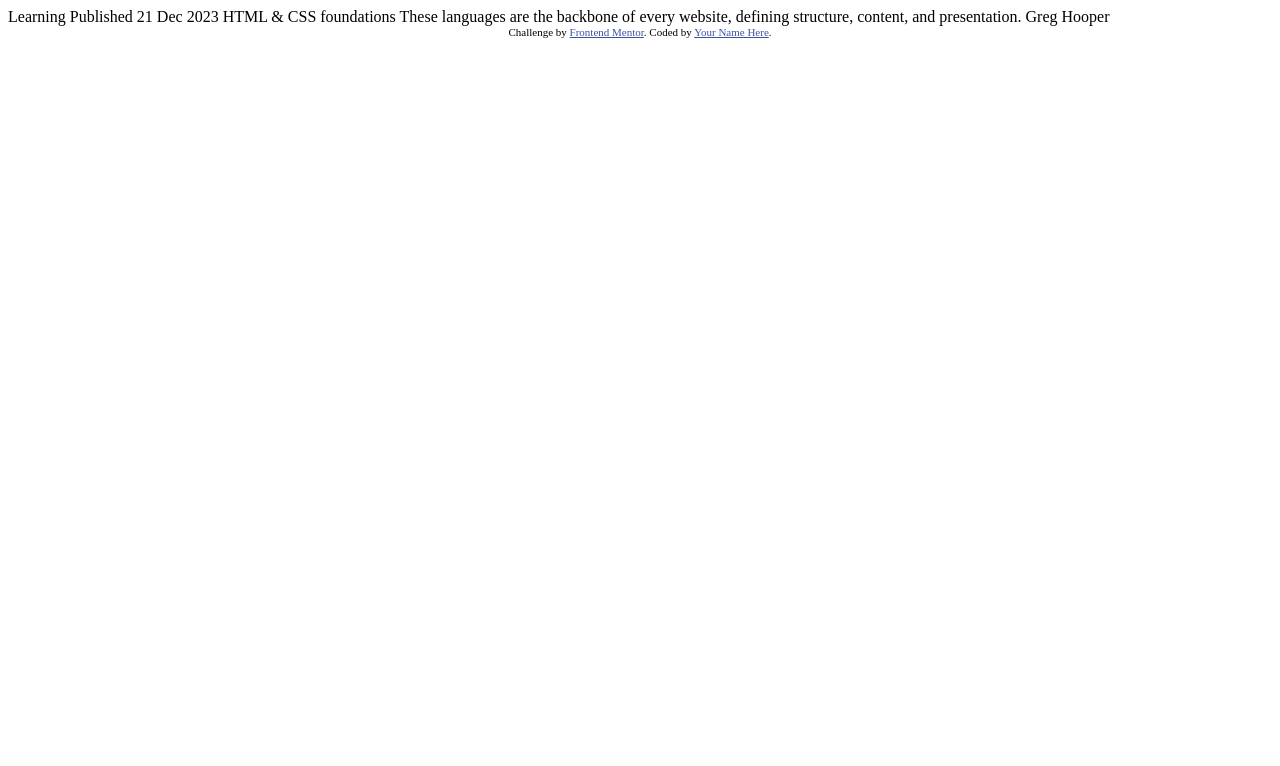
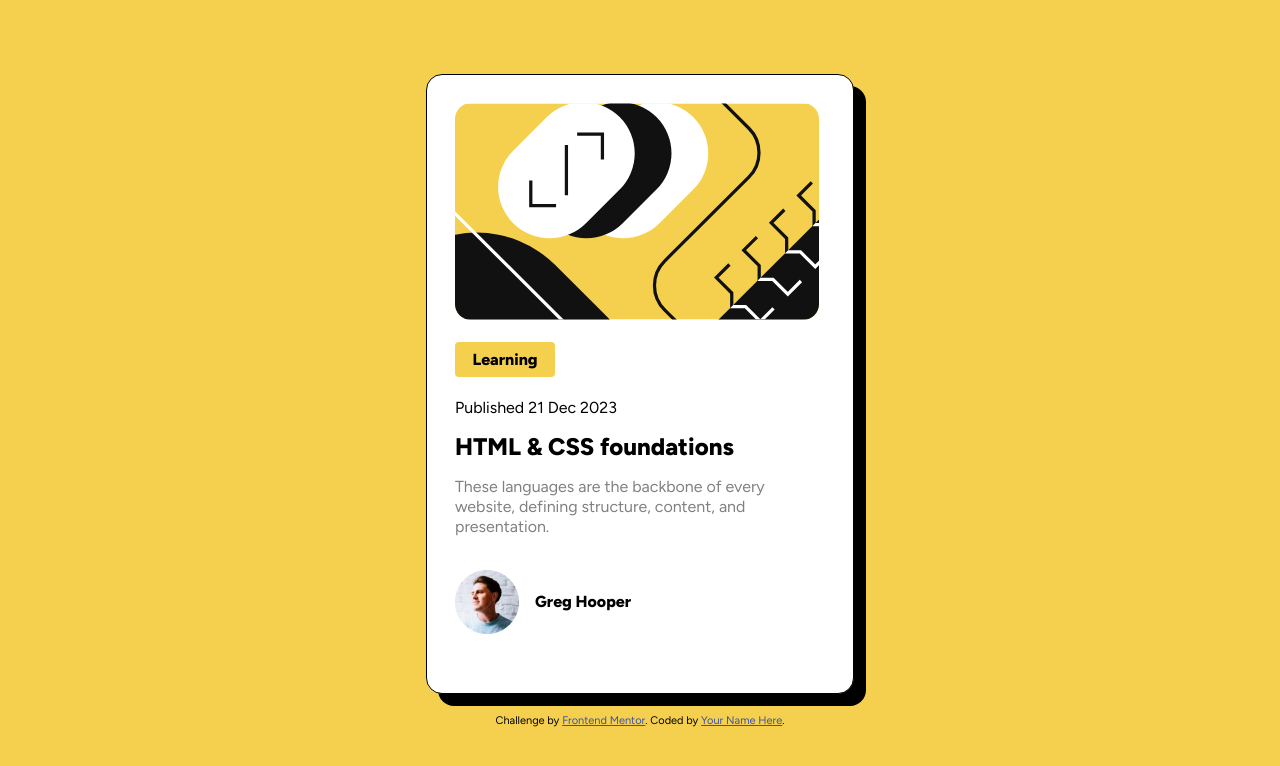
Before and after one commit to cloudpc7/Blog-review-card, a plain HTML site: page index.html in a window 1280 px wide. Drawn offline with Linux system fonts and the light colour scheme.

Commit message:
first draft design

```diff
--- a/index.html
+++ b/index.html
@@ -2,33 +2,36 @@
 <html lang="en">
 <head>
   <meta charset="UTF-8">
-  <meta name="viewport" content="width=device-width, initial-scale=1.0"> <!-- displays site properly based on user's device -->
+  <meta name="viewport" content="width=device-width, initial-scale=1.0">
+  <link rel="stylesheet" href="./style.css">
+  <link rel="preconnect" href="https://fonts.googleapis.com">
+  <link rel="preconnect" href="https://fonts.gstatic.com" crossorigin>
+  <link href="https://fonts.googleapis.com/css2?family=Figtree:wght@400;600;800&display=swap" rel="stylesheet">
+  <title>Frontend Mentor | Blog preview card</title>
+  <style>
 
-  <link rel="icon" type="image/png" sizes="32x32" href="./assets/images/favicon-32x32.png">
-
-  <title>Frontend Mentor | Blog preview card</title>
-
-  <!-- Feel free to remove these styles or customise in your own stylesheet 👍 -->
-  <style>
-    .attribution { font-size: 11px; text-align: center; }
-    .attribution a { color: hsl(228, 45%, 44%); }
   </style>
 </head>
 <body>
+  <main class="container">
+    <img class="article-icon" src="./assets/images/illustration-article.svg" alt="illustration-article"/>
+    <header class="header">
+      <h4 class="logo">Learning</h4>
+      <p>Published 21 Dec 2023</p>
+    </header>
+    <section class="hero-section">
+      <h1 class="title">HTML & CSS foundations</h1>
+      <p class="article">These languages are the backbone of every website, defining structure, content, and presentation.</p>
+    </section>
+    <section class="author">
+      <img class="illustrator" alt="greg hooper icon" src="./assets/images/image-avatar.webp"/>
+      <p class="name">Greg Hooper</p>
+    </section>
+  </main>
 
-  Learning
-
-  Published 21 Dec 2023
-
-  HTML & CSS foundations
-
-  These languages are the backbone of every website, defining structure, content, and presentation.
-
-  Greg Hooper
-
-  <div class="attribution">
+  <footer class="attribution">
     Challenge by <a href="https://www.frontendmentor.io?ref=challenge" target="_blank">Frontend Mentor</a>.
     Coded by <a href="#">Your Name Here</a>.
-  </div>
+  </footer>
 </body>
 </html>
--- /dev/null
+++ b/style.css
@@ -0,0 +1,78 @@
+*  {
+    box-sizing: border-box;
+}
+
+body {
+    display: flex;
+    flex-direction: column;
+    justify-content: center;
+    align-items: center;
+    margin: 0;
+    padding: 0;
+    min-height: 100vh;
+    background-color: #F5D04E;
+    font-family: 'Figtree', sans-serif;
+}
+
+.container {
+    display: flex;
+    flex-direction: column;
+    background-color: #ffffff;
+    width: 26.75em;
+    height: 38.75em;
+    border: 1px solid #000000;
+    border-radius: 1em;
+    box-shadow: 12px 12px #000000;
+    padding: 1.75em;
+    margin-bottom: 1.25em;
+}
+
+.article-icon {
+    width: 22.75rem;
+    border-radius: 1em;
+}
+
+.header {
+    width: 100%;
+}
+
+.logo {
+    width: 100px;
+    background-color:#F5D04E;
+    border-radius: 4px;
+    padding: 8px;
+    text-align: center;
+}
+
+.header p {
+    margin: 0;
+}
+
+.hero-section {
+    line-height: 1.25em;
+}
+
+.title {
+    font-weight: 800;
+}
+
+.author {
+    display: flex;
+    align-items: center;
+    margin-top: 1em;
+}
+
+.article {
+    color: hsl(0, 0%, 50%)
+}
+
+.illustrator {
+    height: 100%;
+    margin-right: 1em;
+}
+
+.name {
+    font-weight: 800;
+}
+.attribution { font-size: 11px; text-align: center; }
+.attribution a { color: hsl(228, 45%, 44%); }
```
